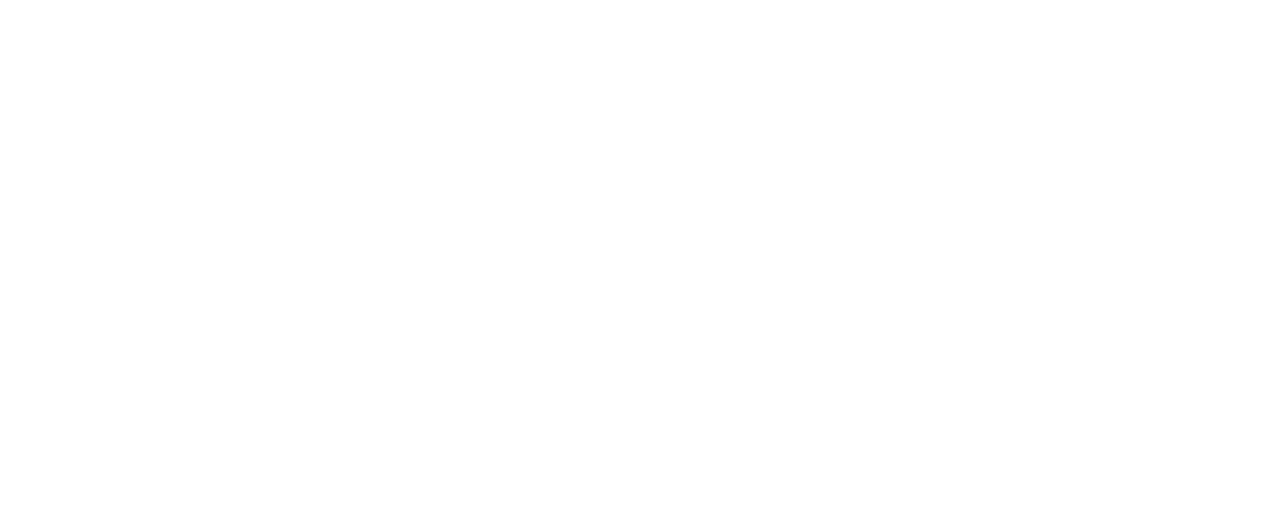
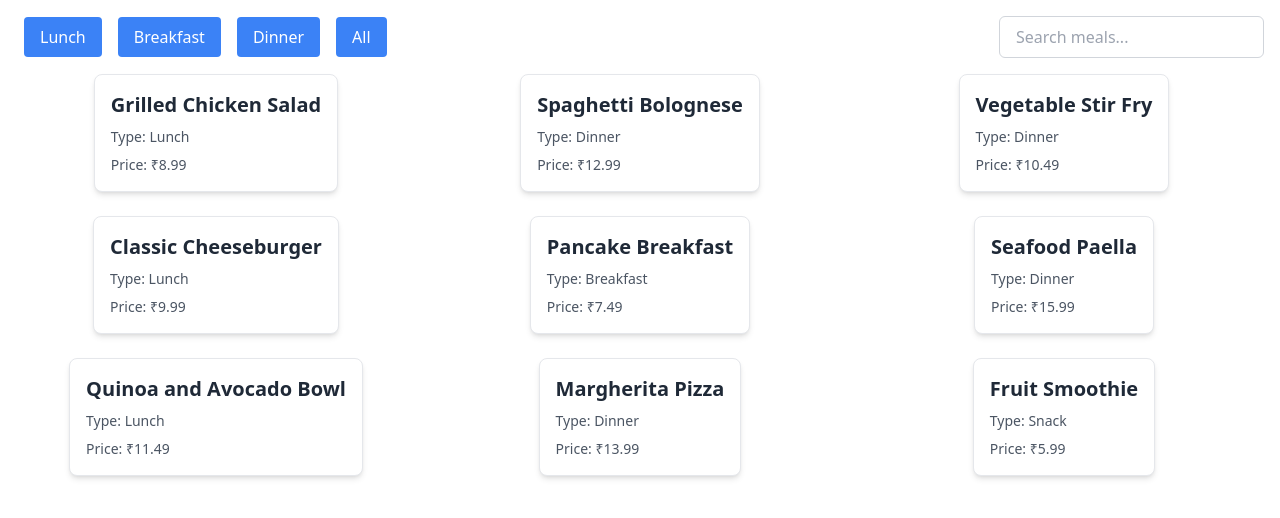
Before and after one commit to tarunkumarkale/All_TEN_PROJECT, a React (Vite) app: page /Menu in a window 1280 px wide. Before the commit this address had no page. Shown: the top 518 px of the page. Built offline with nearby package versions, Linux system fonts and the light colour scheme.

Commit message:
complete menu

```diff
--- a/src/App.jsx
+++ b/src/App.jsx
@@ -3,14 +3,15 @@
 import Home from "./Home";
 import Start from  './Components/DICE/Start'
 import ToggleLogic from "./Components/DICE/ToggleLogic";
-
+import Menu from "./Components/MenuRest/Menu";
 
 const App = () => {
   return (
     <BrowserRouter>
       <Routes>
         <Route path="/" element={<Home />} /> {/* Home component */}
-        <Route path="/Start" element={<ToggleLogic />} /> {/* Dice component */}
+        <Route path="/Start" element={<ToggleLogic />} />
+        <Route path="/Menu" element={<Menu />} />
       </Routes>
     </BrowserRouter>
   );
--- a/src/Components/Cards/Cards.jsx
+++ b/src/Components/Cards/Cards.jsx
@@ -1,8 +1,7 @@
-
 import React from "react";
 import { useNavigate } from "react-router-dom";
 
-const Card = ({ name, btn,image }) => {
+const Card = ({ name, btn, image }) => {
   const navigate = useNavigate(); // Initialize the navigate function
 
   const handleNavigate = () => {
@@ -10,23 +9,17 @@
   };
 console.log(name)
   return (
-    <div className="flex items-center justify-start mx-2 min-h-screen  bg-gray-100">
-      <div className="w-[20%] rounded overflow-hidden shadow-lg bg-white">
-      <img src={image} alt="image" className="w-[100%] h-auto " />
-        <div className="p-6">
-          <h2 className="text-xl font-bold text-gray-800 mb-4">
-            {name}
-          </h2>
-          <p className="text-gray-600 mb-6">
-        welcome to my project {name}.
-          </p>
-          <button
-            onClick={handleNavigate} // Trigger navigation on click
-            className="bg-blue-500 hover:bg-blue-700 text-white font-bold py-2 px-4 rounded"
-          >
-            View Project
-          </button>
-        </div>
+    <div className="rounded overflow-hidden shadow-lg bg-white transition-transform transform hover:scale-105">
+      <img src={image} alt={name} className="w-full h-48 object-cover" />
+      <div className="p-4">
+        <h2 className="text-xl font-bold text-gray-800 mb-2">{name}</h2>
+        <p className="text-gray-600 mb-4">Explore my project: {name}.</p>
+        <button
+          onClick={handleNavigate}
+          className="bg-blue-500 hover:bg-blue-700 text-white font-bold py-2 px-4 rounded"
+        >
+          View Project
+        </button>
       </div>
     </div>
   );
--- /dev/null
+++ b/src/Components/MenuRest/Menu.jsx
@@ -0,0 +1,116 @@
+import React, { useState } from 'react';
+import { menuResturent } from '../../Constant';
+
+const Menu = () => {
+  const Bttn = ['Lunch', 'Breakfast', 'Dinner', 'All'];
+
+  const [allmeals, setallmeals] = useState(menuResturent);
+  const [searchQuery, setSearchQuery] = useState('');
+
+const menutype=[
+  {
+    name:'Grilled Chicken Salad',
+    type:'Lunch'
+  },
+  {
+    name:'Spaghetti Bolognese',
+    type:'Dinner'
+  },
+  {
+    name:'Vegetable Stir Fry',
+    type:'Dinner'
+  },
+  {
+    name:'Grilled Chicken Salad',
+    type:'Lunch'
+  },
+  {
+    name:'Classic Cheeseburger',
+    type:'Lunch'
+  },
+  {
+    name:'Pancake Breakfast',
+   Type: 'Breakfast'
+  },
+  {
+    name:'Seafood Paella',
+   type:'Dinner'
+  },
+  {
+    name:'Quinoa and Avocado Bowl',
+    type:'Lunch'
+  },
+  {
+    name:'Fruit Smoothie',
+    type:'Lunch'
+  },
+  {
+    name:'Margherita Pizza',
+    type:'Lunch'
+  },
+]
+
+
+const Fun = (category) => {
+  if (category === 'All') {
+    setallmeals(menuResturent); // Reset to show all meals
+  } else {
+    const Ok = menuResturent.filter((Element) =>
+      Element.type.toLowerCase().includes(category.toLowerCase())
+    );
+    setallmeals(Ok); // Update state with filtered meals
+  }
+};
+
+
+  const handleSearch = (e) => {
+    const query = e.target.value.toLowerCase();
+    setSearchQuery(query); // Update the search query state
+
+    const filteredMeals = menuResturent.filter((item) =>
+      item.name.toLowerCase().includes(query)
+    );
+    setallmeals(filteredMeals); // Filter the meals based on the search query
+  };
+
+  return (
+    <>
+      <div className="flex justify-between items-center my-4 mx-4">
+        <div className="flex">
+          {Bttn.map((Element) => (
+            <button
+              key={Element}
+              onClick={() => Fun(Element)}
+              className="mx-2 px-4 py-2 bg-blue-500 text-white rounded hover:bg-blue-600"
+            >
+              {Element}
+            </button>
+          ))}
+        </div>
+        <div className="flex items-center">
+          <input
+            type="text"
+            value={searchQuery}
+            onChange={handleSearch}
+            placeholder="Search meals..."
+            className="px-4 py-2 border border-gray-300 rounded-md focus:outline-none focus:ring-2 focus:ring-blue-500"
+          />
+        </div>
+      </div>
+
+      <div className="grid grid-cols-1 sm:grid-cols-2 lg:grid-cols-3 gap-6 mx-4">
+        {allmeals.map((Element) => (
+          <div key={Element.id} className="max-w-sm mx-auto bg-white shadow-md rounded-lg overflow-hidden border border-gray-200">
+            <div className="p-4">
+              <h2 className="text-xl font-bold text-gray-800">{Element.name}</h2>
+              <p className="text-gray-600 text-sm mt-2">Type: {Element.type}</p>
+              <p className="text-gray-600 text-sm mt-2">Price: ₹{Element.price}</p>
+            </div>
+          </div>
+        ))}
+      </div>
+    </>
+  );
+};
+
+export default Menu;
--- a/src/Constant.jsx
+++ b/src/Constant.jsx
@@ -1,9 +1,83 @@
 
 import DICE from  './Images/DICE.png'
+import profileMenu from './Images/profileMenu.jpg'
 
-const PROJECTS = [{ projectname: "dice", linkofproject: "/Start",image:DICE }];
+
+const PROJECTS = [
+  {
+    projectname: "Dice", // Corrected the naming convention to camelCase for consistency
+    linkofproject: "/start", // Changed key to camelCase and ensured the path is lowercase for consistency
+    image: DICE // Assuming DICE is a valid variable containing the image
+  },
+  {
+    projectname: "Hotel Menu", // Capitalized for readability
+  linkofproject: "/menu", // Ensured the path is lowercase for consistency
+    image:profileMenu // Assuming profileMenu is a valid variable containing the image
+  }
+];
+
 
 export default PROJECTS;
 
 
 export const AllImages= [{diceiamges:DICE}]
+
+
+//////menu
+
+export const menuResturent= [
+    {
+      "id": 1,
+      "name": "Grilled Chicken Salad",
+      "type": "Lunch",
+      "price": 8.99
+    },
+    {
+      "id": 2,
+      "name": "Spaghetti Bolognese",
+      "type": "Dinner",
+      "price": 12.99
+    },
+    {
+      "id": 3,
+      "name": "Vegetable Stir Fry",
+      "type": "Dinner",
+      "price": 10.49
+    },
+    {
+      "id": 4,
+      "name": "Classic Cheeseburger",
+      "type": "Lunch",
+      "price": 9.99
+    },
+    {
+      "id": 5,
+      "name": "Pancake Breakfast",
+      "type": "Breakfast",
+      "price": 7.49
+    },
+    {
+      "id": 6,
+      "name": "Seafood Paella",
+      "type": "Dinner",
+      "price": 15.99
+    },
+    {
+      "id": 7,
+      "name": "Quinoa and Avocado Bowl",
+      "type": "Lunch",
+      "price": 11.49
+    },
+    {
+      "id": 8,
+      "name": "Margherita Pizza",
+      "type": "Dinner",
+      "price": 13.99
+    },
+    {
+      "id": 9,
+      "name": "Fruit Smoothie",
+      "type": "Snack",
+      "price": 5.99
+    }
+  ]
--- a/src/Home.jsx
+++ b/src/Home.jsx
@@ -5,13 +5,14 @@
 
 const Home = () => {
   return (
-    <div className="w-full max-h-screen">
-      <h1 className="uppercase font-extrabold text-center">
+    <div className="w-full max-h-screen p-6">
+      <h1 className="uppercase font-extrabold text-center mb-4">
         Welcome to my personal project gallery
       </h1>
-      <h4 className="text-center">
+      <h4 className="text-center mb-6">
         Here you can access all my personal projects and play with them
       </h4>
+      <div className="grid grid-cols-1 md:grid-cols-2 lg:grid-cols-3 gap-6">
         {/* Render Card components for each project */}
         {PROJECTS.map((element, index) => (
           <Card
@@ -22,6 +23,7 @@
           />
         ))}
       </div>
+    </div>
   );
 };
 
```
Also changed, not shown: src/Images/profileMenu.jpg (added). Lines whose indentation alone changed are shown as unchanged.
